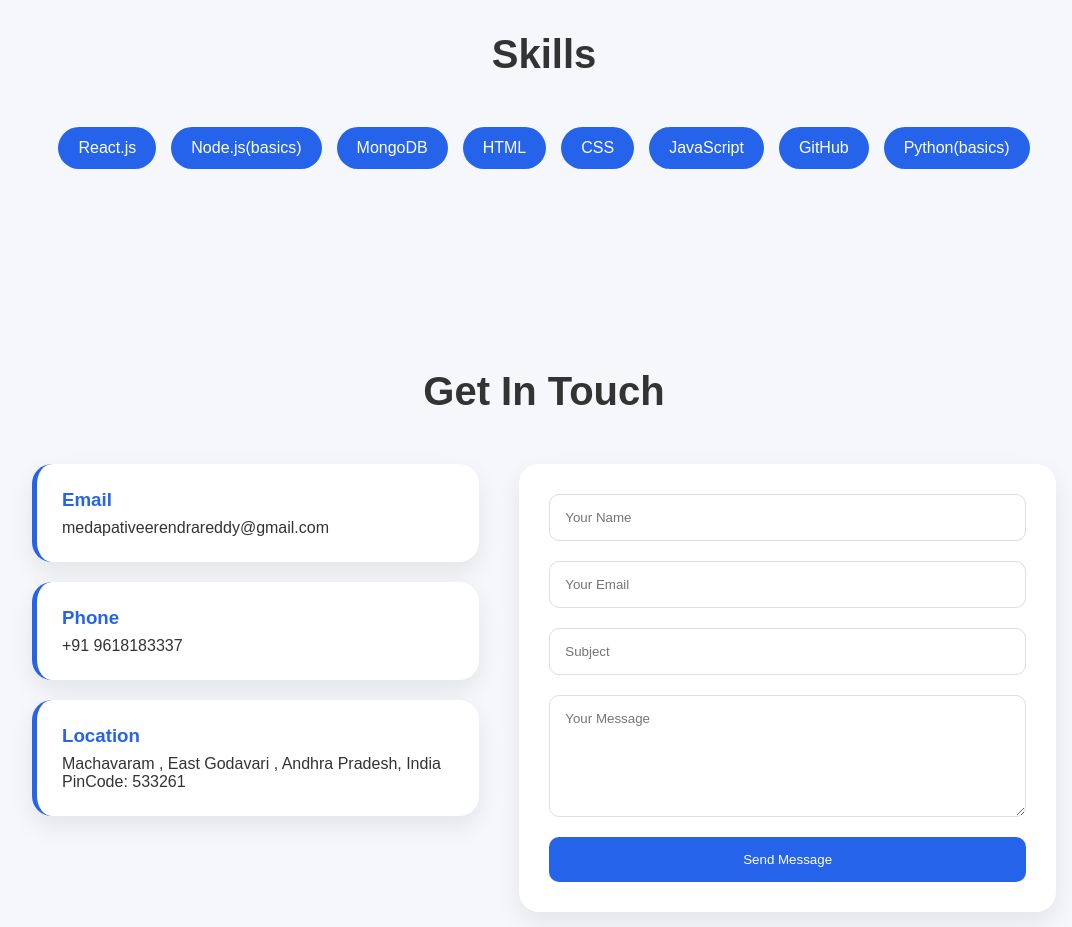
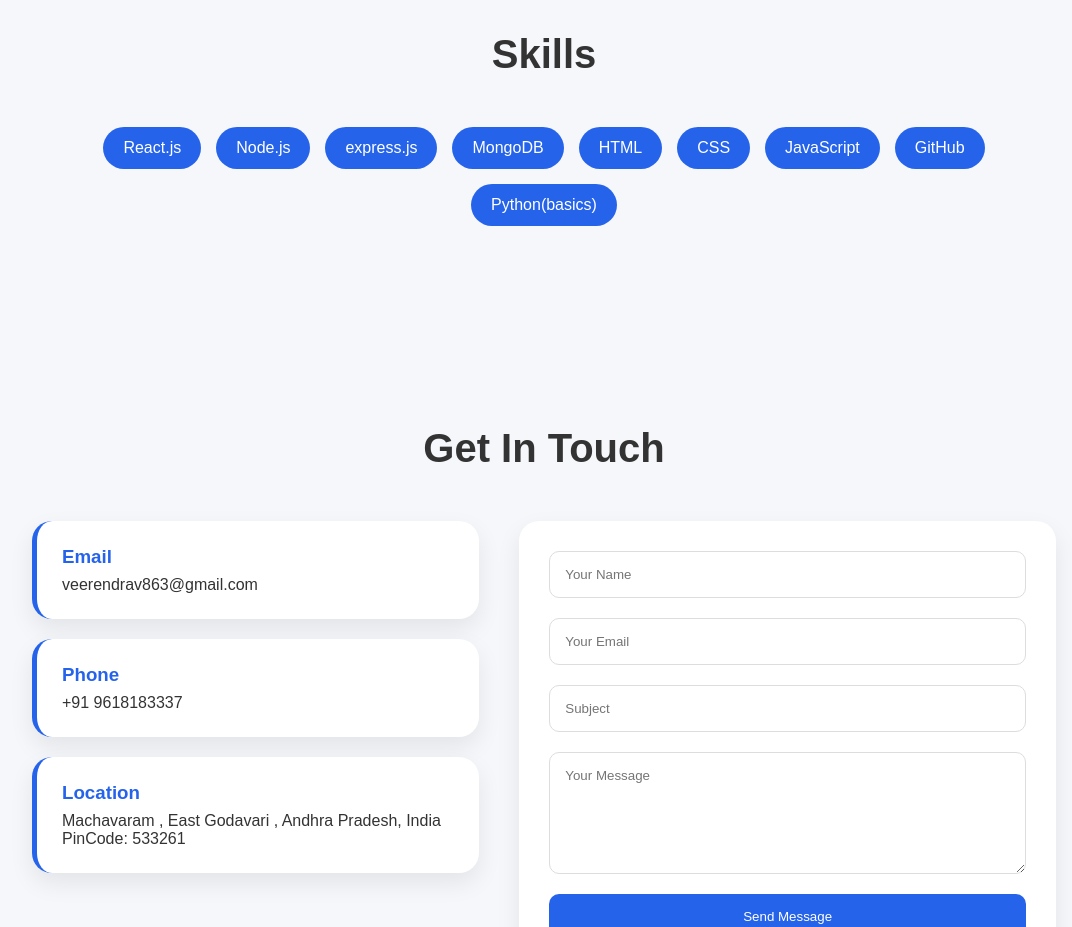
Before and after one commit to Veerendra-reddy-medapati/portfolio_veerendra, a plain HTML site: page index.html in a window 1280 px wide. Shown: the part 2580-3507 px from the top of the page, without its empty margins (96-1168 px from the left). Drawn offline with Linux system fonts and the light colour scheme.

Commit message:
Modify contact email and skills in index.html
Updated contact email and added express.js to skills section.

```diff
--- a/index.html
+++ b/index.html
@@ -187,7 +187,8 @@
 
       <div class="skills-container">
         <span>React.js</span>
-        <span>Node.js(basics)</span>
+        <span>Node.js</span>
+        <span>express.js</span>
         <span>MongoDB</span>
         <span>HTML</span>
         <span>CSS</span>
@@ -204,7 +205,7 @@
         <div class="contact-info">
           <div class="contact-card">
             <h3>Email</h3>
-            <p>medapativeerendrareddy@gmail.com</p>
+            <p>veerendrav863@gmail.com</p>
           </div>
 
           <div class="contact-card">
```
